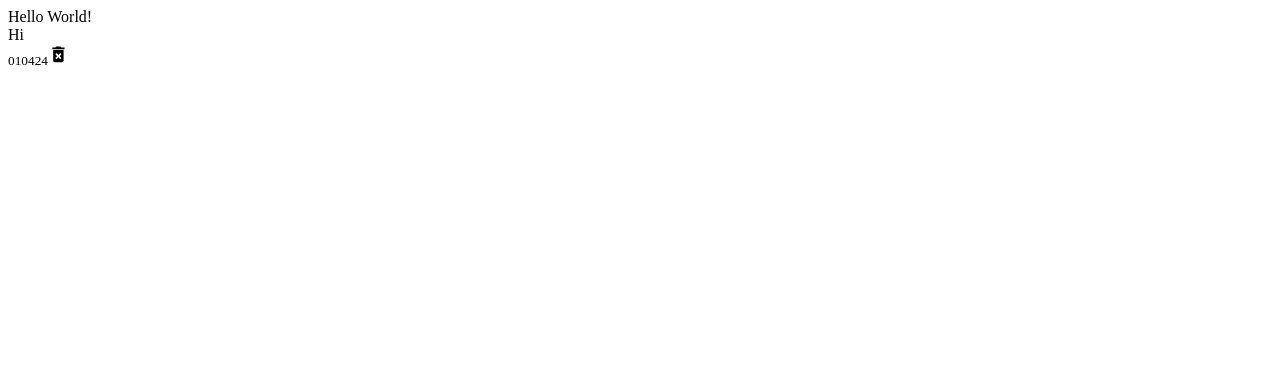
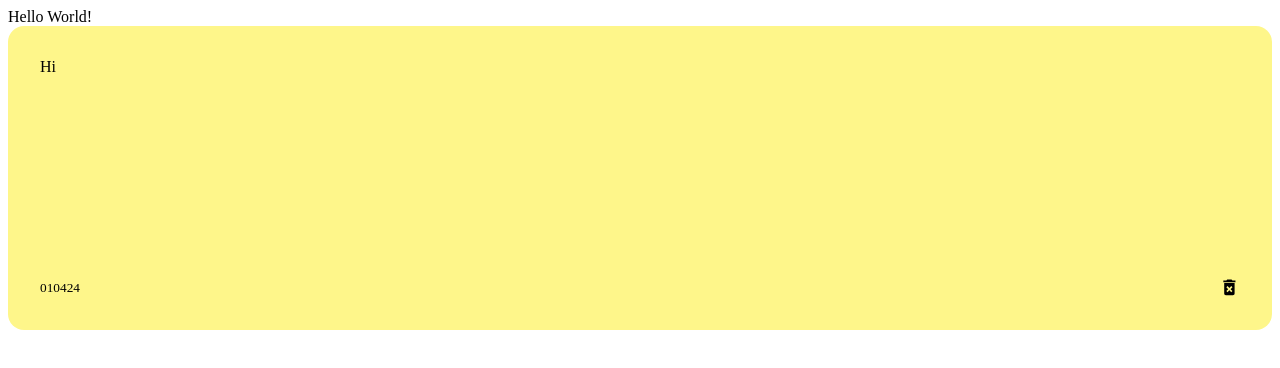
Before and after one commit to Yeonu-Kim/react_project, a React (Create React App) app in the folder memo_app/: page / in a window 1280 px wide. Shown: the top 368 px of the page. Built offline with nearby package versions, Linux system fonts and the light colour scheme.

Commit message:
[feat] Add css of a note component

```diff
--- a/memo_app/src/components/Note.js
+++ b/memo_app/src/components/Note.js
@@ -1,12 +1,13 @@
 import { MdDeleteForever } from 'react-icons/md';
+import styles from "./Note.module.css";
 
 const Note = () => {
     return (
-        <div className="note">
+        <div className={styles.note}>
             <span>Hi</span>
-            <div className="note-footer">
+            <div className={styles.note_footer}>
                 <small>010424</small>
-                <MdDeleteForever className="delete-icon" size="1.3em"/>
+                <MdDeleteForever className={styles.delete_icon} size="1.3em"/>
             </div>
         </div>
     )
--- /dev/null
+++ b/memo_app/src/components/Note.module.css
@@ -0,0 +1,17 @@
+.note {
+    background-color: #fef68a;
+    display: flex;
+    flex-direction: column;
+    justify-content: space-between;
+    margin-bottom: 0.5rem;
+    border-radius: 1rem;
+    padding: 2rem;
+    min-height: 15rem;
+}
+
+.note_footer {
+    display: flex;
+    justify-content: space-between;
+    align-items: center;
+    gap: 1rem;
+}
```
